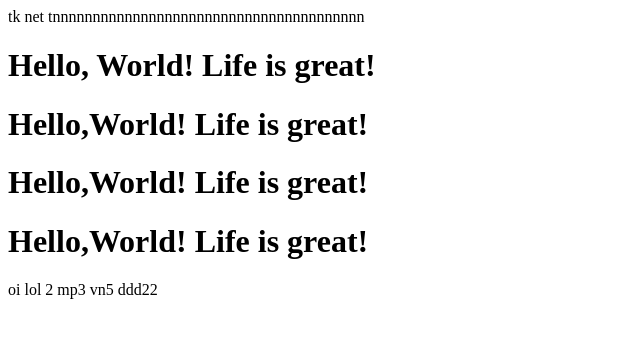
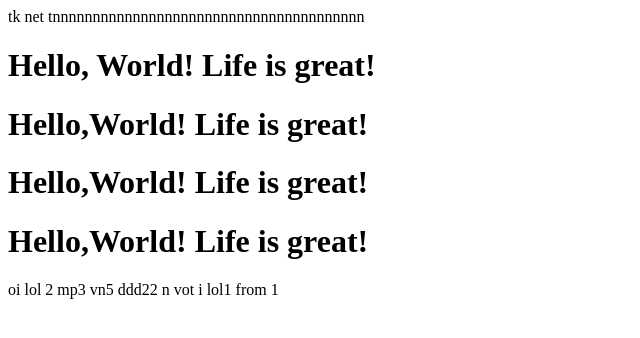
Before and after one commit to avmj/test, a plain HTML site: page index.html in a window 1280 px wide. Shown: the whole page, without its empty margins (0-640 px from the left). Drawn offline with Linux system fonts and the light colour scheme.

Commit message:
lol1 wip 1

```diff
--- a/index.html
+++ b/index.html
@@ -10,3 +10,4 @@ oi lol 2
 mp3
 vn5
 ddd22
+n vot i lol1 from 1
```
